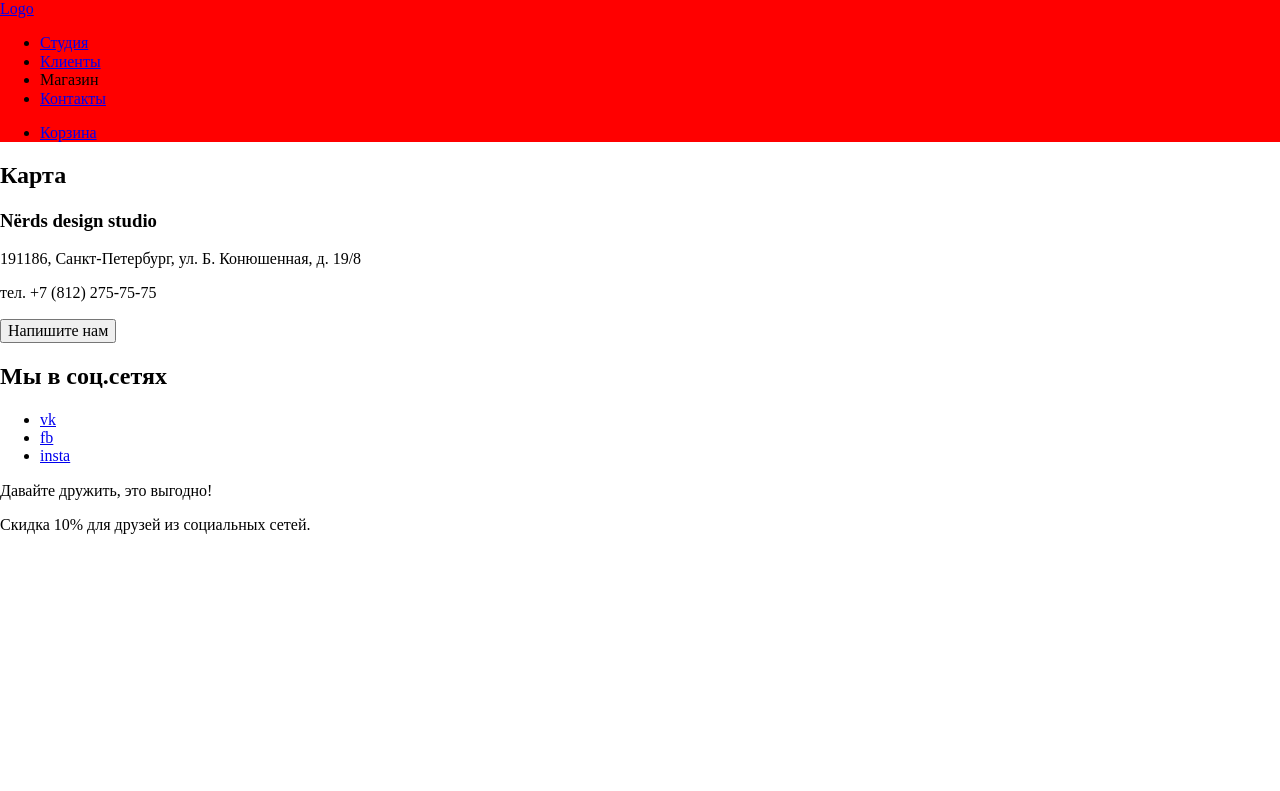
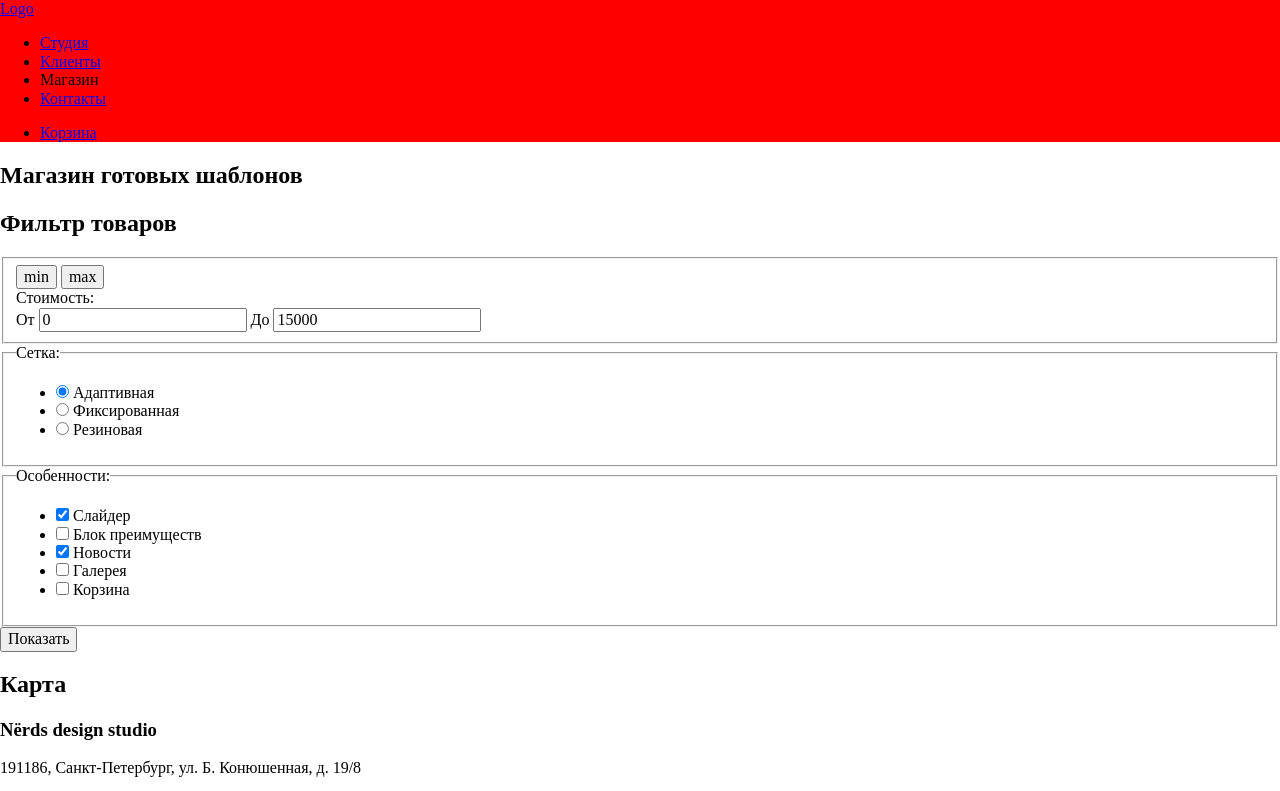
Before and after one commit to aliciaketzueki/nerds-fix-, a website: page source/catalog.html in a window 1280 px wide. Shown: the top 791 px of the page. Drawn offline with Linux system fonts and the light colour scheme.

Commit message:
Разметка блока форм страницы магазина

```diff
--- a/source/catalog.html
+++ b/source/catalog.html
@@ -1,13 +1,11 @@
 <!DOCTYPE html>
 <html lang="ru">
-
 <head>
   <meta charset="utf-8">
   <meta name="viewport" content="width=device-width, initial-scale=1">
   <link rel="stylesheet" href="/css/style.css">
   <title>Nerds</title>
 </head>
-
 <body>
   <header class="header">
     <nav class="header__navigation">
@@ -36,7 +34,70 @@
     </nav>
   </header>
   <main class="main">
-
+    <header class="main__header main-header">
+      <h2 class="main-header__title">Магазин готовых шаблонов</h2>
+    </header>
+    <section class="main__form form">
+      <h2 class="visually-hidden">Фильтр товаров</h2>
+      <form class="form__form-field" action="https://echo.htmlacademy.ru/" method="post">
+        <fieldset>
+          <div class="form__range">
+            <button class="form__range-button form__range-button--min" type="button">min</button>
+            <button class="form__range-button form__range-button--max" type="button">max</button>
+          </div>
+          <div class="form__cost">
+            <legend class="form__title">Стоимость:</legend>
+            <label class="form__label" for="from">От</label>
+            <input type="number" name="cost-from" id="from" value="0">
+            <label class="form__label" for="to">До</label>
+            <input type="number" name="cost-to" id="to" value="15000">
+          </div>
+        </fieldset>
+        <fieldset>
+          <legend class="form__title">Сетка:</legend>
+          <ul class="form__list">
+            <li class="form__item">
+              <input class="form__radio" type="radio" name="grid" id="adaptive" checked>
+              <label class="form__label" for="adaptive">Адаптивная</label>
+            </li>
+            <li class="form__item">
+              <input class="form__radio" type="radio" name="grid" id="fix">
+              <label class="form__label" for="fix">Фиксированная</label>
+            </li>
+            <li class="form__item">
+              <input class="form__radio" type="radio" name="grid" id="resp">
+              <label class="form__label" for="resp">Резиновая</label>
+            </li>
+          </ul>
+        </fieldset>
+        <fieldset>
+          <legend class="form__title">Особенности:</legend>
+          <ul class="form__list">
+            <li class="form__item">
+              <input class="form__checkbox" type="checkbox" name="slider" id="slider" checked>
+              <label class="form__label" for="slider">Слайдер</label>
+            </li>
+            <li class="form__item">
+              <input class="form__checkbox" type="checkbox" name="advantages" id="advantages">
+              <label class="form__label" for="advantages">Блок преимуществ</label>
+            </li>
+            <li class="form__item">
+              <input class="form__checkbox" type="checkbox" name="news" id="news" checked>
+              <label class="form__label" for="news">Новости</label>
+            </li>
+            <li class="form__item">
+              <input class="form__checkbox" type="checkbox" name="gallery" id="gallery">
+              <label class="form__label" for="gallery">Галерея</label>
+            </li>
+            <li class="form__item">
+              <input class="form__checkbox" type="checkbox" name="cart" id="cart">
+              <label class="form__label" for="cart">Корзина</label>
+            </li>
+          </ul>
+        </fieldset>
+        <button class="form__button" type="submit">Показать</button>
+      </form>
+    </section>
   </main>
   <footer class="footer">
     <section class="footer__map map">
```
